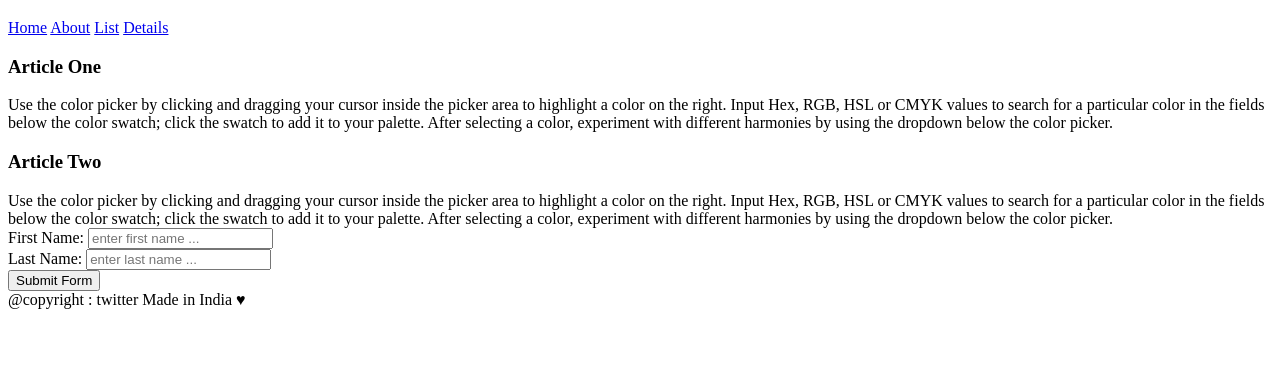
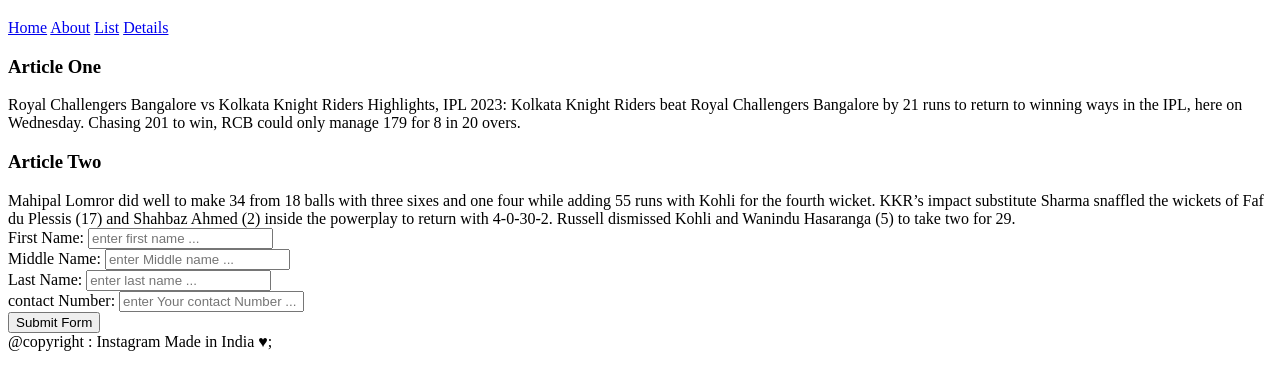
Before and after one commit to kumarirani01/TrialApp, a website: page index.html in a window 1280 px wide. Shown: the part 61-450 px from the top of the page. Drawn offline with Linux system fonts and the light colour scheme.

Commit message:
1 file modified

```diff
--- a/index.html
+++ b/index.html
@@ -26,22 +26,12 @@
     <main>
       <div>
         <h3>Article One</h3>
-        Use the color picker by clicking and dragging your cursor inside the
-        picker area to highlight a color on the right. Input Hex, RGB, HSL or
-        CMYK values to search for a particular color in the fields below the
-        color swatch; click the swatch to add it to your palette. After
-        selecting a color, experiment with different harmonies by using the
-        dropdown below the color picker.
+        Royal Challengers Bangalore vs Kolkata Knight Riders Highlights, IPL 2023: Kolkata Knight Riders beat Royal Challengers Bangalore by 21 runs to return to winning ways in the IPL, here on Wednesday. Chasing 201 to win, RCB could only manage 179 for 8 in 20 overs.
       </div>
 
       <div>
         <h3>Article Two</h3>
-        Use the color picker by clicking and dragging your cursor inside the
-        picker area to highlight a color on the right. Input Hex, RGB, HSL or
-        CMYK values to search for a particular color in the fields below the
-        color swatch; click the swatch to add it to your palette. After
-        selecting a color, experiment with different harmonies by using the
-        dropdown below the color picker.
+        Mahipal Lomror did well to make 34 from 18 balls with three sixes and one four while adding 55 runs with Kohli for the fourth wicket. KKR’s impact substitute Sharma snaffled the wickets of Faf du Plessis (17) and Shahbaz Ahmed (2) inside the powerplay to return with 4-0-30-2. Russell dismissed Kohli and Wanindu Hasaranga (5) to take two for 29.
       </div>
     </main>
 
@@ -55,19 +45,29 @@
             placeholder="enter first name ..."
           />
         </div>
+
+      <div> <label for="MiddleName"> Middle Name: </label>
+        <input id="MiddleName" type="text" placeholder="enter Middle name ..." />
         <div>
-          <label for="lastName"> Last Name: </label>
-          <input id="lastName" type="text" placeholder="enter last name ..." />
+          <div>
+            <label for="lastName"> Last Name: </label>
+            <input id="lastName" type="text" placeholder="enter last name ..." />
+
         </div>
         <div>
+          <div>
+            <label for="Contact Number"> contact Number: </label>
+            <input id="contact Number" type="text" placeholder="enter Your contact Number ..." />
+          </div>
+          <div>
           <input class="submit-btn" type="submit" value="Submit Form" />
-        </div>
+          </div>
       </form>
     </div>
 
     <footer>
-      <span> @copyright : twitter</span>
-      <span class="credits"> Made in India &hearts; </span>
+      <span> @copyright : Instagram</span>
+      <span class="credits"> Made in India &heartsuit;; </span>
     </footer>
   </body>
 </html>
```
